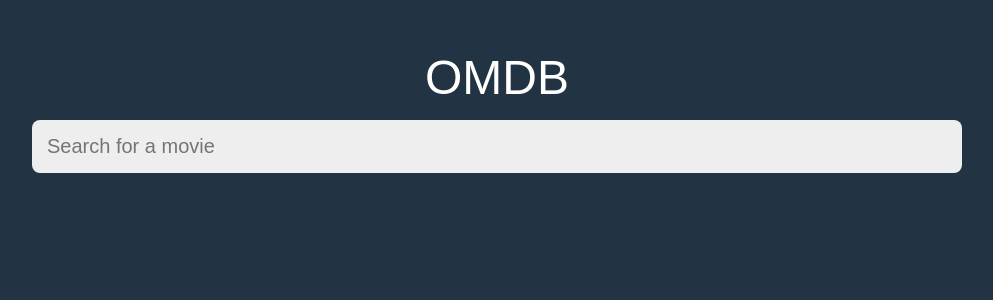
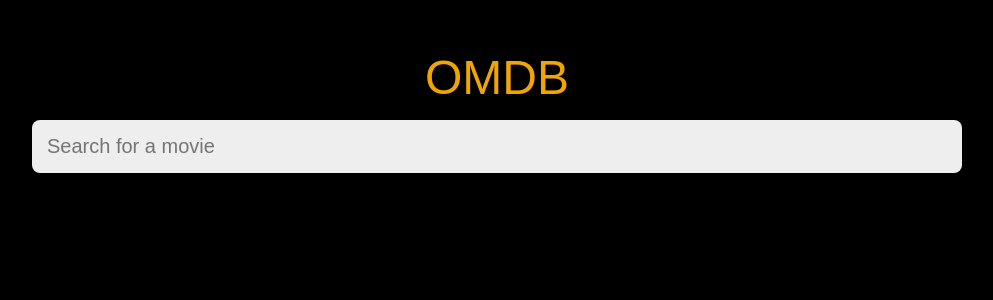
Before and after one commit to questionreality/OMDB-App, a React (Create React App) app: page / in a window 1280 px wide. Shown: the top 300 px of the page, without its empty margins (143-1136 px from the left). Built offline with nearby package versions, Linux system fonts and the light colour scheme.

Commit message:
updated styling

```diff
--- a/src/index.css
+++ b/src/index.css
@@ -5,13 +5,13 @@
 }
 body{
   font-family: 'montserrat', sans-serif;
-  background-color: #223343;
+  background-color: #000000;
 }
 header{
   padding: 50px 15px 0px;
 }
 header h1{
-  color: #ffffff;
+  color:#f0a500;
   font-size: 48px;
   font-weight: 500;
   text-align: center;
@@ -33,10 +33,10 @@
   outline:none;
   background:none;
 
-  background-color: #eeeeee;
+  background-color: #eee;
   border-radius: 8px;
 
-  color: #53565a;
+  color: #000000;
   font-size: 20px;
   font-weight: 300;
   transition: 0.4s ease-out;
@@ -44,7 +44,7 @@
 }
 
 .searchbox:focus{
-  box-shadow: 0px 0px 8px 3px #4484C4;
+  box-shadow: 0px 0px 8px 3px #cf7500;
 }
 .results{
   display:flex;
@@ -65,11 +65,11 @@
   width: 100%;
 }
 .results .result h3{
-  color: #FFF;
+  color: #000;
   font-size: 20px;
   font-weight:600;
   padding: 10px;
-  background: #445565;
+  background: #eeeeee;
   flex: 1 1 100%;
   transition: 0.4s ease-out;
 }
@@ -78,8 +78,8 @@
   font-size: 20px;
 }
 .results .result:hover h3{
-  background: #ffffff;
-  color: #223343;
+  background: #000;
+  color: #f0a500;
 }
 .popup{
   position: fixed;
@@ -87,7 +87,7 @@
   left:0;
   width: 100vw;
   height: 100vh;
-  background-color: #445565;
+  background-color: #000000;
   overflow-y: scroll;
 }
 .popup .content{
@@ -101,10 +101,12 @@
 .popup .content h2{
   font-size: 28px;
   font-weight: 600;
+  color: #f0a500
 }
 .popup .content h2 span{
   font-weight: 300;
   font-size: 20px;
+  color: #fff;
 }
 .popup .content .rating{
   margin-bottom: 30px;
@@ -129,8 +131,8 @@
   font-size: 18px;
   font-weight: 700;
 
-  background: #4484C4;
-  color: #fff;
+  background: #f0a500;
+  color: #000000;
   border-radius: 8px;
   border: none;
   outline: none;
```
